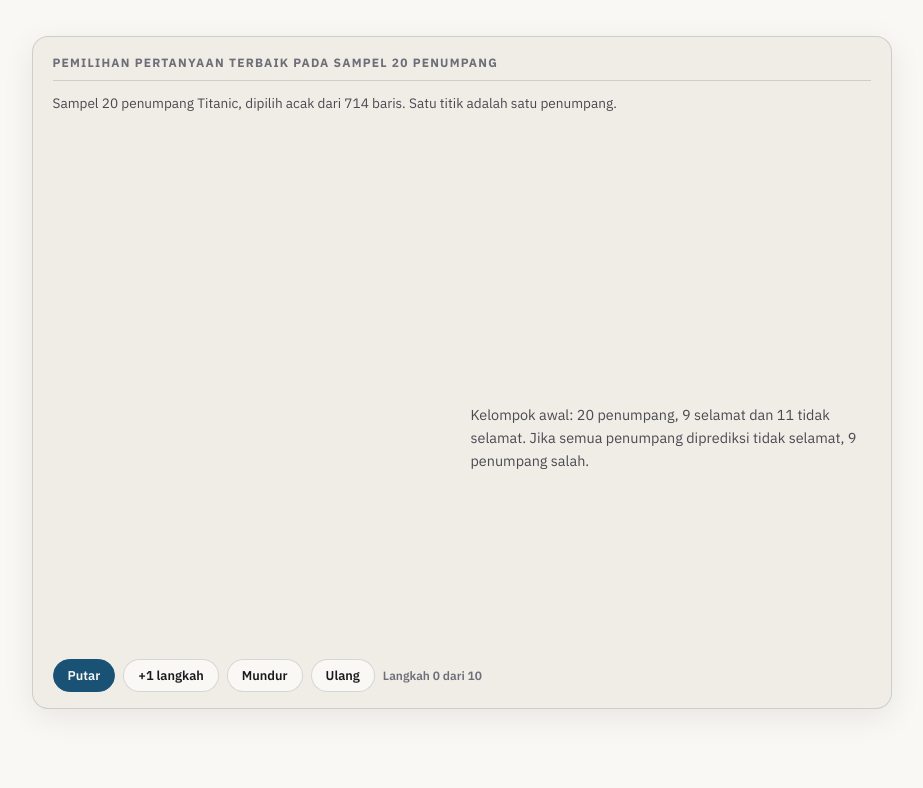
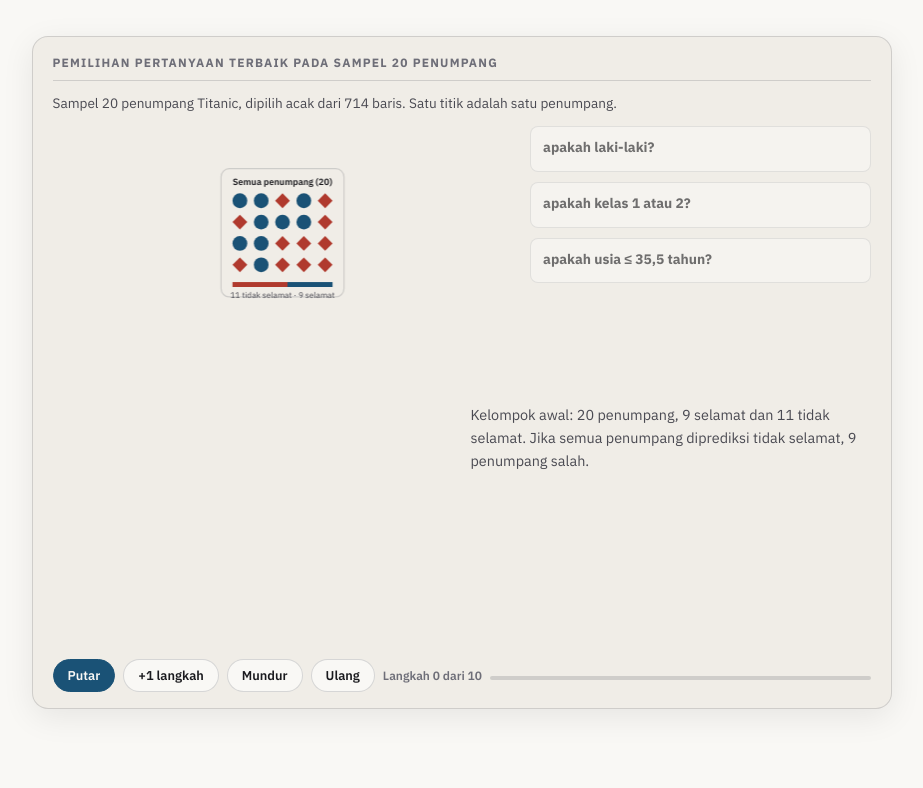
Before and after one commit to BagusAryaD/lab-bagusad, a plain HTML site: page materi/machine-learning/pengantar-decision-tree/index.html in a window 1280 px wide. Shown: the part 3632-4420 px from the top of the page, without its empty margins (171-1094 px from the left). Drawn offline with Linux system fonts and the light colour scheme.

Commit message:
tambah figur pemilihan pertanyaan decision tree

```diff
--- a/materi/machine-learning/pengantar-decision-tree/index.html
+++ b/materi/machine-learning/pengantar-decision-tree/index.html
@@ -53,7 +53,12 @@
   .kandidat .kartu{background:var(--kertas);border:1px solid var(--garis);border-radius:var(--radius);padding:10px 12px;font:.82rem/1.5 var(--sans);color:var(--tinta-2);transition:var(--gerak-cepat)}
   .kandidat .kartu b{display:block;color:var(--tinta);font-size:.86rem;margin-bottom:3px}
   .kandidat .kartu.dipilih{border-color:var(--aksen-1);box-shadow:0 0 0 1px var(--aksen-1)}
-  .kandidat .kartu.redup{opacity:.5}
+  .kandidat .kartu.diuji{border-color:var(--aksen-1);box-shadow:0 0 0 2px var(--aksen-1)}
+  .kandidat .kartu.belum{opacity:.6}
+  .kandidat .tanda{color:var(--aksen-1);font-weight:600;font-size:.72rem;margin-top:2px}
+  .kandidat .catatan-kecil{font:.75rem/1.5 var(--sans);color:var(--tinta-2);font-style:italic;margin:0 0 6px}
+  .pemilihan-progres{flex:1;min-width:80px;height:4px;background:var(--garis);border-radius:2px;overflow:hidden;margin-top:4px}
+  .pemilihan-progres i{display:block;height:100%;width:0%;background:var(--aksen-1);transition:width .3s}
   .langkah-algo{margin:0;padding:0;list-style:none;font:.82rem/1.5 var(--sans);color:var(--tinta-2)}
   .langkah-algo li{padding:7px 10px;border-left:4px solid transparent;border-radius:0 var(--radius) var(--radius) 0;margin:0 0 6px}
   .langkah-algo li.aktif{border-left-color:var(--aksen-1);background:color-mix(in srgb,var(--aksen-1) 9%,transparent);color:var(--tinta)}
@@ -216,6 +221,7 @@
       <button type="button" class="btn" id="pemilihan-mundur" disabled>Mundur</button>
       <button type="button" class="btn" id="pemilihan-ulang">Ulang</button>
       <span class="lbl" id="pemilihan-langkah">Langkah 0 dari 10</span>
+      <div class="pemilihan-progres" aria-hidden="true"><i id="pemilihan-progres-i"></i></div>
     </div>
   </div>
 </section>
@@ -598,5 +604,6 @@ plt.show()</pre></div>
 <script src="widgets/kandidat.js"></script>
 <script src="widgets/kedalaman.js"></script>
 <script src="widgets/konstruksi.js"></script>
+<script src="widgets/pemilihan.js"></script>
 </body>
 </html>
--- a/materi/machine-learning/pengantar-decision-tree/widgets/kandidat.js
+++ b/materi/machine-learning/pengantar-decision-tree/widgets/kandidat.js
@@ -353,5 +353,4 @@
   $('#kandidat-entropi')?.addEventListener('click', () => ganti('E'));
   $('#kandidat-terbaik')?.addEventListener('click', () => pilih(TERBAIK[mode]));
   rincian();
-  window.__kandidat = { KAND, PANEL, TERBAIK, mode: () => mode, sel: () => sel };
 })();
--- /dev/null
+++ b/materi/machine-learning/pengantar-decision-tree/widgets/pemilihan.js
@@ -0,0 +1,390 @@
+/* widgets/pemilihan.js: Figur 2, pemilihan pertanyaan terbaik pada sampel 20.
+   Data SAMPEL_20, urutan titik: tidak selamat dahulu lalu selamat, masing-masing
+   urut baris_asal. 11 keadaan (0-10), dua canvas, kartu kandidat DOM. */
+(() => {
+  const { warna, kanvas } = Kit;
+  const $ = s => document.querySelector(s);
+  const FONT = '"IBM Plex Sans", sans-serif';
+  const fmt = (v, d) => v.toLocaleString('id-ID', { minimumFractionDigits: d, maximumFractionDigits: d });
+  const kertas = () => getComputedStyle(document.body).getPropertyValue('--kertas-2').trim() || '#F0EDE7';
+
+  const SEMUA = (window.SAMPEL_20 || [])
+    .map(r => ({ asal: r[0], f: r[1], kelas: r[2], usia: r[3], y: r[4] }))
+    .sort((a, b) => a.asal - b.asal);
+
+  const GRUP = {
+    semua: () => SEMUA,
+    laki: () => SEMUA.filter(p => p.f === 0),
+    perem: () => SEMUA.filter(p => p.f === 1),
+  };
+
+  const URUT = (orang) => [...orang].sort((a, b) => {
+    if (a.y !== b.y) return b.y - a.y;
+    return a.asal - b.asal;
+  });
+
+  const KAND = {
+    gender: { t: 'apakah laki-laki?', uji: p => p.f === 0, yaT: 'laki-laki', tiT: 'perempuan' },
+    kelas:  { t: 'apakah kelas 1 atau 2?', uji: p => p.kelas <= 2.5, yaT: 'kelas 1 atau 2', tiT: 'kelas 3' },
+    usia35: { t: 'apakah usia ≤ 35,5 tahun?', uji: p => p.usia <= 35.5, yaT: 'usia ≤ 35,5', tiT: 'usia > 35,5' },
+    usia9:  { t: 'apakah usia ≤ 9,3 tahun?', uji: p => p.usia <= 9.335, yaT: 'usia ≤ 9,3', tiT: 'usia > 9,3' },
+    usia26: { t: 'apakah usia ≤ 26,5 tahun?', uji: p => p.usia <= 26.5, yaT: 'usia ≤ 26,5', tiT: 'usia > 26,5' },
+  };
+
+  const RONDE = [
+    { grup: 'semua', kandidat: ['gender', 'kelas', 'usia35'], pemenang: 0 },
+    { grup: 'laki',  kandidat: ['kelas', 'usia9'], pemenang: 1 },
+    { grup: 'perem', kandidat: ['kelas', 'usia26'], pemenang: 0 },
+  ];
+
+  const bagi = (orang, uji) => {
+    const ya = [], tidak = [];
+    for (const p of orang) (uji(p) ? ya : tidak).push(p);
+    const hitung = g => {
+      let s = 0;
+      for (const p of g) s += p.y;
+      return { n: g.length, s, t: g.length - s };
+    };
+    const ay = hitung(ya), at = hitung(tidak);
+    return { ya: URUT(ya), tidak: URUT(tidak), ay, at, salah: ay.t + at.s };
+  };
+
+  const KETERANGAN = [
+    'Kelompok awal: 20 penumpang, 9 selamat dan 11 tidak selamat. Jika semua penumpang diprediksi tidak selamat, 9 penumpang salah.',
+    'Pertanyaan 1: apakah laki-laki? Ya: 10 penumpang (9 tidak selamat, 1 selamat). Tidak: 10 penumpang (2 tidak selamat, 8 selamat). Jika setiap kelompok diprediksi dengan kelas yang lebih banyak, 1 + 2 = 3 penumpang salah.',
+    'Pertanyaan 2: apakah kelas 1 atau 2? Ya: 14 penumpang (5 tidak selamat, 9 selamat). Tidak: 6 penumpang (semuanya tidak selamat). Salah prediksi: 5 + 0 = 5.',
+    'Pertanyaan 3: apakah usia ≤ 35,5 tahun? Ya: 16 penumpang (10 tidak selamat, 6 selamat). Tidak: 4 penumpang (1 tidak selamat, 3 selamat). Salah prediksi: 6 + 1 = 7. Untuk setiap ciri, hanya nilai batas terbaik yang ditampilkan.',
+    'Salah prediksi paling sedikit, yaitu 3, dimiliki pertanyaan "apakah laki-laki?". Pertanyaan ini dipilih dan kelompok dibagi menjadi dua. Ukuran yang dipakai algoritma sebenarnya dijelaskan pada bagian 03.',
+    'Kelompok laki-laki: 10 penumpang (9 tidak selamat, 1 selamat). Tanpa pertanyaan lanjutan, 1 penumpang salah. Pertanyaan: apakah kelas 1 atau 2? Ya: 6 penumpang (5 tidak selamat, 1 selamat). Tidak: 4 penumpang (semuanya tidak selamat). Salah prediksi: 1 + 0 = 1, tidak ada perbaikan.',
+    'Pertanyaan: apakah usia ≤ 9,3 tahun? (9,335 adalah titik tengah antara usia 0,67 dan 18.) Ya: 1 penumpang (selamat). Tidak: 9 penumpang (semuanya tidak selamat). Salah prediksi: 0 + 0 = 0.',
+    'Pertanyaan usia dipilih karena salah prediksinya 0. Kedua kelompok hasilnya hanya berisi satu kelas, sehingga pembagian berhenti. Kelompok tersebut menjadi leaf node.',
+    'Kelompok perempuan: 10 penumpang (2 tidak selamat, 8 selamat). Tanpa pertanyaan lanjutan, 2 penumpang salah. Pertanyaan: apakah kelas 1 atau 2? Ya: 8 penumpang (semuanya selamat). Tidak: 2 penumpang (semuanya tidak selamat). Salah prediksi: 0 + 0 = 0.',
+    'Pertanyaan: apakah usia ≤ 26,5 tahun? Ya: 6 penumpang (2 tidak selamat, 4 selamat). Tidak: 4 penumpang (semuanya selamat). Salah prediksi: 2 + 0 = 2.',
+    'Pertanyaan kelas dipilih karena salah prediksinya 0. Semua kelompok akhir hanya berisi satu kelas, sehingga 20 dari 20 penumpang diprediksi benar. Pada 714 penumpang, kelompok akhir masih berisi dua kelas (Figur 5).',
+  ];
+
+  /* ---- layout kotak pada panggung ---- */
+  const KP = 5; const DT = 18; const JARAK = 26;
+  const KOLOM = 5;
+
+  function tataKotak(judul, orang, cx, y, skala, redup) {
+    const baris = Math.max(1, Math.ceil(orang.length / KOLOM));
+    const gw = (KOLOM - 1) * JARAK + DT;
+    const gh = (baris - 1) * JARAK + DT;
+    const w = (gw + 28) * skala;
+    const h = (30 + gh + 30) * skala;
+    const x = cx - w / 2;
+    const titik = orang.map((p, i) => {
+      const col = i % KOLOM, row = (i / KOLOM) | 0;
+      return {
+        p,
+        x: x + (w - gw * skala) / 2 + col * JARAK * skala + DT / 2 * skala,
+        y: y + 30 * skala + row * JARAK * skala + DT / 2 * skala,
+      };
+    });
+    const barisText = orang.filter(p => p.y).length;
+    const tidakSelesai = orang.length - barisText;
+    return { judul, orang, x, y, w, h, skala, redup, titik, barisText, tidakSelesai };
+  }
+
+  function kotak(s) {
+    if (s === 0) {
+      return [tataKotak('Semua penumpang (20)', SEMUA, 280, 52, 1, false)];
+    }
+    if (s <= 3) {
+      const k = RONDE[0].kandidat[s - 1];
+      const b = bagi(SEMUA, KAND[k].uji);
+      const yaJudul = s === 1 ? 'Ya: laki-laki (10)' : `Ya: ${KAND[k].yaT} (${b.ay.n})`;
+      const tiJudul = s === 1 ? 'Tidak: perempuan (10)' : `Tidak: ${KAND[k].tiT} (${b.at.n})`;
+      return [
+        tataKotak(yaJudul, b.ya, 165, s === 2 ? 54 : 50, 1, false),
+        tataKotak(tiJudul, b.tidak, 415, s === 2 ? 54 : 50, 1, false),
+      ];
+    }
+    const dim = (cx, y, orang) => tataKotak(orang.length === 10 ? 'Laki-laki (10)' : 'Perempuan (10)', orang, cx, y, 0.6, true);
+    if (s === 4) {
+      return [tataKotak('Laki-laki (10)', GRUP.laki(), 165, 46, 1.08, false), dim(280, 228, GRUP.perem())];
+    }
+    if (s === 5 || s === 6) {
+      const k = KAND[s === 5 ? 'kelas' : 'usia9'];
+      const b = bagi(GRUP.laki(), k.uji);
+      return [
+        tataKotak(`Ya: ${k.yaT} (${b.ay.n})`, b.ya, 165, 48, 1, false),
+        tataKotak(`Tidak: ${k.tiT} (${b.at.n})`, b.tidak, 395, 48, 1, false),
+        dim(280, 230, GRUP.perem()),
+      ];
+    }
+    if (s === 7) {
+      const usia = GRUP.laki().filter(p => p.usia <= 9.335);
+      const lebih = GRUP.laki().filter(p => p.usia > 9.335);
+      return [
+        tataKotak('Perempuan (10)', GRUP.perem(), 280, 46, 1.08, false),
+        tataKotak('Selamat (1)', usia, 140, 228, 0.6, true),
+        tataKotak('Tidak selamat (9)', lebih, 420, 228, 0.6, true),
+      ];
+    }
+    if (s === 8 || s === 9) {
+      const k = KAND[s === 8 ? 'kelas' : 'usia26'];
+      const b = bagi(GRUP.perem(), k.uji);
+      return [
+        tataKotak(`Ya: ${k.yaT} (${b.ay.n})`, b.ya, 165, 48, 1, false),
+        tataKotak(`Tidak: ${k.tiT} (${b.at.n})`, b.tidak, 395, 48, 1, false),
+        tataKotak('Selamat (1)', GRUP.laki().filter(p => p.usia <= 9.335), 140, 230, 0.6, true),
+        tataKotak('Tidak selamat (9)', GRUP.laki().filter(p => p.usia > 9.335), 420, 230, 0.6, true),
+      ];
+    }
+    const satu = GRUP.laki().filter(p => p.usia <= 9.335);
+    const dua = GRUP.laki().filter(p => p.usia > 9.335);
+    const tiga = GRUP.perem().filter(p => p.kelas <= 2.5);
+    const empat = GRUP.perem().filter(p => p.kelas > 2.5);
+    return [
+      tataKotak('Selamat (1)', satu, 150, 36, 0.8, false),
+      tataKotak('Tidak selamat (9)', dua, 410, 36, 0.8, false),
+      tataKotak('Selamat (8)', tiga, 150, 166, 0.8, false),
+      tataKotak('Tidak selamat (2)', empat, 410, 166, 0.8, false),
+    ];
+  }
+
+  /* ---- state ---- */
+  let langkah = 0, putar = false, sibuk = false;
+  let titik = SEMUA.map(p => ({ p, x: 0, y: 0, tx: 0, ty: 0 }));
+  const reduce = matchMedia('(prefers-reduced-motion: reduce)').matches;
+  const ease = k => k < 0.5 ? 2 * k * k : 1 - Math.pow(-2 * k + 2, 2) / 2;
+  const tunda = ms => new Promise(r => setTimeout(r, ms));
+
+  function posisiTarget(s) {
+    const map = new Map();
+    kotak(s).forEach(b => b.titik.forEach(t => map.set(t.p.asal, { x: t.x, y: t.y })));
+    titik.forEach(t => { const g = map.get(t.p.asal); t.tx = g.x; t.ty = g.y; });
+  }
+
+  async function animasiTitik(dur = 700, jeda = 15) {
+    if (reduce) { titik.forEach(t => { t.x = t.tx; t.y = t.ty; }); gambar(); return; }
+    const awal = titik.map(t => ({ x: t.x, y: t.y }));
+    const total = dur + jeda * (titik.length - 1);
+    await new Promise(res => {
+      const t0 = performance.now();
+      const step = now => {
+        const el = now - t0;
+        titik.forEach((t, i) => {
+          const k = Math.min(1, Math.max(0, (el - i * jeda) / dur));
+          const e = ease(k);
+          t.x = awal[i].x + (t.tx - awal[i].x) * e;
+          t.y = awal[i].y + (t.ty - awal[i].y) * e;
+        });
+        gambar();
+        if (el < total) requestAnimationFrame(step); else res();
+      };
+      requestAnimationFrame(step);
+    });
+  }
+
+  async function keLangkah(s) {
+    sibuk = true;
+    try {
+      langkah = s;
+      posisiTarget(s);
+      perbarui();
+      await animasiTitik();
+    } finally { sibuk = false; }
+    perbarui();
+  }
+
+  async function mainkan() {
+    if (putar) { putar = false; perbarui(); return; }
+    putar = true; perbarui();
+    if (langkah >= 10) { await keLangkah(0); }
+    btnPutar.textContent = 'Jeda';
+    while (putar && langkah < 10) {
+      const t0 = performance.now();
+      await keLangkah(langkah + 1);
+      const sisa = 2200 - (performance.now() - t0);
+      await tunda(Math.max(0, sisa));
+    }
+    putar = false; perbarui();
+  }
+
+  const btnPutar = $('#pemilihan-putar'), btnMaju = $('#pemilihan-maju'), btnMundur = $('#pemilihan-mundur'), btnUlang = $('#pemilihan-ulang');
+  const lblLangkah = $('#pemilihan-langkah'), iProgres = $('#pemilihan-progres-i');
+
+
+
+  function renderKandidat() {
+    const m = metaLangkah();
+    const r = RONDE[m.ronde];
+    const orang = GRUP[r.grup]();
+    const wadah = $('#pemilihan-kandidat');
+    let html = '';
+    if (m.ronde > 0) {
+      html += `<p class="catatan-kecil">Jenis kelamin tidak dapat membagi: semua penumpang di kelompok ini ${r.grup === 'laki' ? 'laki-laki' : 'perempuan'}.</p>`;
+    }
+    r.kandidat.forEach((id, i) => {
+      const k = KAND[id];
+      const b = bagi(orang, KAND[id].uji);
+      let status = 'belum';
+      if (m.uji !== null) {
+        if (i < m.uji) status = 'teruji';
+        else if (i === m.uji) status = 'diuji';
+        else status = 'redup';
+      } else if (m.selesai) {
+        status = i === r.pemenang ? 'dipilih' : 'redup';
+      }
+      const cls = status === 'belum' ? 'belum' : (status === 'diuji' ? 'diuji' : (status === 'dipilih' ? 'dipilih' : 'redup'));
+      let isi = `<b>${k.t}</b>`;
+      if (status !== 'belum') {
+        isi += `<span>Ya: ${b.ay.n} (${b.ay.t} tidak selamat, ${b.ay.s} selamat)</span>`;
+        isi += `<span>Tidak: ${b.at.n} (${b.at.t} tidak selamat, ${b.at.s} selamat)</span>`;
+        isi += `<span>Salah prediksi: ${b.ay.t} + ${b.at.t} = <b>${b.salah}</b></span>`;
+      }
+      if (status === 'dipilih') isi += '<span class="tanda">✓ dipilih</span>';
+      html += `<div class="kartu ${cls}">${isi}</div>`;
+    });
+    wadah.innerHTML = html;
+  }
+
+  function metaLangkah() {
+    if (langkah <= 4) return { ronde: 0, uji: langkah >= 1 && langkah <= 3 ? langkah - 1 : null, selesai: langkah === 4 };
+    if (langkah <= 7) return { ronde: 1, uji: langkah >= 5 && langkah <= 6 ? langkah - 5 : null, selesai: langkah === 7 };
+    return { ronde: 2, uji: langkah >= 8 && langkah <= 9 ? langkah - 8 : null, selesai: langkah === 10 };
+  }
+
+  function perbarui() {
+    const m = metaLangkah();
+    $('#pemilihan-ket').textContent = KETERANGAN[langkah];
+    lblLangkah.textContent = `Langkah ${langkah} dari 10`;
+    if (iProgres) iProgres.style.width = `${langkah / 10 * 100}%`;
+    btnMundur.disabled = langkah === 0 || sibuk;
+    btnMaju.disabled = langkah === 10 || sibuk;
+    btnUlang.disabled = sibuk;
+    btnPutar.textContent = putar ? 'Jeda' : (langkah >= 10 ? 'Putar ulang' : 'Putar');
+    renderKandidat();
+  }
+
+  btnPutar?.addEventListener('click', () => { if (!sibuk) mainkan(); });
+  btnMaju?.addEventListener('click', () => { if (!sibuk) { putar = false; keLangkah(langkah + 1); } });
+  btnMundur?.addEventListener('click', () => { if (!sibuk && langkah > 0) { putar = false; keLangkah(langkah - 1); } });
+  btnUlang?.addEventListener('click', () => { if (!sibuk) { putar = false; keLangkah(0); } });
+
+  /* ---- gambar ---- */
+  function drawTitik(c, t, skala) {
+    const r = DT / 2 * skala;
+    c.beginPath();
+    if (t.p.y) {
+      c.arc(t.x, t.y, r, 0, Math.PI * 2);
+      c.fill();
+    } else {
+      c.moveTo(t.x, t.y - r); c.lineTo(t.x + r, t.y); c.lineTo(t.x, t.y + r); c.lineTo(t.x - r, t.y);
+      c.fill();
+    }
+  }
+
+  function drawKotak(c, b) {
+    const sk = b.skala;
+    const r = 10 * sk;
+    const w = b.w, h = b.h;
+    c.save();
+    c.translate(b.x, b.y);
+    c.fillStyle = kertas();
+    c.strokeStyle = warna().garis; c.lineWidth = b.redup ? 1 : 1.5;
+    c.globalAlpha = b.redup ? 0.45 : 1;
+    c.beginPath(); c.moveTo(r, 0); c.lineTo(w - r, 0); c.arcTo(w, 0, w, r, r); c.lineTo(w, h - r); c.arcTo(w, h, w - r, h, r); c.lineTo(r, h); c.arcTo(0, h, 0, h - r, r); c.lineTo(0, r); c.arcTo(0, 0, r, 0, r); c.fill(); c.stroke();
+    c.restore();
+    c.font = `600 ${Math.min(13, 13 * sk)}px ${FONT}`;
+    const jum = c.measureText(b.judul).width;
+    const ukur = jum > b.w - 10 ? 11 : Math.min(13, 13 * sk);
+    c.font = `600 ${ukur}px ${FONT}`;
+    c.fillStyle = warna().tinta;
+    c.textAlign = 'center'; c.textBaseline = 'middle';
+    c.fillText(b.judul, b.x + b.w / 2, b.y + 17 * sk);
+    const by = b.y + (30 * sk + (Math.ceil(b.orang.length / KOLOM) - 1) * JARAK * sk + DT * sk + 12 * sk);
+    const bw = ((KOLOM - 1) * JARAK + DT) * sk;
+    c.fillStyle = warna().a2; c.fillRect(b.x + b.w / 2 - bw / 2, by, bw * (b.tidakSelesai / b.orang.length || 0), 6 * sk);
+    c.fillStyle = warna().a1; c.fillRect(b.x + b.w / 2 - bw / 2 + bw * (b.tidakSelesai / b.orang.length || 0), by, bw * (b.barisText / b.orang.length || 0), 6 * sk);
+    c.fillStyle = warna().tinta2; c.font = `10px ${FONT}`; c.textBaseline = 'middle';
+    c.fillText(`${b.tidakSelesai} tidak selamat · ${b.barisText} selamat`, b.x + b.w / 2, by + 16 * sk);
+    b.titik.forEach(t => {
+      c.save(); c.globalAlpha = b.redup ? 0.45 : 1;
+      c.fillStyle = t.p.y ? warna().a1 : warna().a2;
+      drawTitik(c, t, sk);
+      c.restore();
+    });
+  }
+
+  const NODES = [
+    { id: 'root', cx: 180, cy: 30, teks: ['apakah', 'laki-laki?'], n: 20, anak: ['laki', 'perem'] },
+    { id: 'laki', cx: 90, cy: 110, teks: ['usia ≤ 9,3'], n: 10, anak: ['lakiYa', 'lakiTidak'] },
+    { id: 'perem', cx: 270, cy: 110, teks: ['kelas ≤ 2,5'], n: 10, anak: ['peremYa', 'peremTidak'] },
+    { id: 'lakiYa', cx: 45, cy: 190, pred: 'selamat', n: 1 },
+    { id: 'lakiTidak', cx: 135, cy: 190, pred: 'tidak selamat', n: 9 },
+    { id: 'peremYa', cx: 225, cy: 190, pred: 'selamat', n: 8 },
+    { id: 'peremTidak', cx: 315, cy: 190, pred: 'tidak selamat', n: 2 },
+  ];
+
+  const SHOW = { 0: [], 1: [], 2: [], 3: [], 4: ['root', 'laki', 'perem'], 5: ['root', 'laki', 'perem'], 6: ['root', 'laki', 'perem'], 7: ['root', 'laki', 'perem', 'lakiYa', 'lakiTidak'], 8: ['root', 'laki', 'perem', 'lakiYa', 'lakiTidak'], 9: ['root', 'laki', 'perem', 'lakiYa', 'lakiTidak'], 10: ['root', 'laki', 'perem', 'lakiYa', 'lakiTidak', 'peremYa', 'peremTidak'] };
+
+  function drawMini(cv) {
+    const { c, w } = kanvas(cv);
+    const sk = w / 360;
+    c.save(); c.scale(sk, sk);
+    c.fillStyle = kertas();
+    c.fillRect(0, 0, 360, 220);
+    c.strokeStyle = warna().garis; c.lineWidth = 1.5;
+    const nodeById = {};
+    NODES.forEach(n => nodeById[n.id] = n);
+    const aktif = SHOW[langkah] || [];
+    const drawBox = (id) => {
+      const n = nodeById[id];
+      if (!aktif.includes(id)) return;
+      const x = n.cx - 39, y = n.cy - 22;
+      c.fillStyle = kertas(); c.fillRect(x, y, 78, 44);
+      c.strokeStyle = n.pred ? warna()[n.pred === 'selamat' ? 'a1' : 'a2'] : warna().garis; c.lineWidth = n.pred ? 2 : 1; c.strokeRect(x, y, 78, 44);
+      const lines = n.pred ? [`Prediksi: ${n.pred}`, `n = ${n.n}`] : [...n.teks, `n = ${n.n}`];
+      c.fillStyle = warna().tinta; c.font = `9px ${FONT}`; c.textAlign = 'center'; c.textBaseline = 'middle';
+      lines.forEach((t, i) => c.fillText(t, n.cx, n.cy + (i - (lines.length - 1) / 2) * 11));
+    };
+    const edges = [['root', 'laki'], ['root', 'perem'], ['laki', 'lakiYa'], ['laki', 'lakiTidak'], ['perem', 'peremYa'], ['perem', 'peremTidak']];
+    edges.forEach(([a, b]) => {
+      if (!aktif.includes(a) || !aktif.includes(b)) return;
+      const na = nodeById[a], nb = nodeById[b];
+      c.beginPath(); c.moveTo(na.cx, na.cy + 22); c.lineTo(nb.cx, nb.cy - 22); c.stroke();
+    });
+    aktif.forEach(drawBox);
+    c.restore();
+  }
+
+  function gambar() {
+    const cv = $('#cv-panggung');
+    if (!cv) return;
+    const { c, w, h } = kanvas(cv);
+    if (!w) return;
+    c.clearRect(0, 0, w, h);
+    const sk = w / 560;
+    c.setTransform(sk * window.devicePixelRatio, 0, 0, sk * window.devicePixelRatio, 0, 0);
+    kotak(langkah).forEach(b => drawKotak(c, b));
+    titik.forEach(t => {
+      const b = kotak(langkah).find(bb => bb.titik.some(t2 => t2.p.asal === t.p.asal));
+      c.save(); c.globalAlpha = b && b.redup ? 0.45 : 1;
+      c.fillStyle = t.p.y ? warna().a1 : warna().a2;
+      drawTitik(c, t, sk);
+      c.restore();
+    });
+    if (langkah === 10) {
+      const bx = 130, by = 274, bw = 300, bh = 30;
+      c.fillStyle = kertas(); c.fillRect(bx, by, bw, bh);
+      c.strokeStyle = warna().a1; c.lineWidth = 2; c.strokeRect(bx + 0.5, by + 0.5, bw - 1, bh - 1);
+      c.fillStyle = warna().tinta; c.font = `600 12px ${FONT}`; c.textAlign = 'center'; c.textBaseline = 'middle';
+      c.fillText('20 dari 20 penumpang diprediksi benar.', bx + bw / 2, by + bh / 2);
+    }
+    drawMini($('#cv-mini'));
+  }
+
+  const cvP = $('#cv-panggung'), cvM = $('#cv-mini');
+  addEventListener('resize', gambar);
+  document.addEventListener('tema', gambar);
+  document.fonts?.ready.then(() => {
+    posisiTarget(0);
+    titik.forEach(t => { t.x = t.tx; t.y = t.ty; });
+    perbarui();
+    gambar();
+  });
+})();
```
